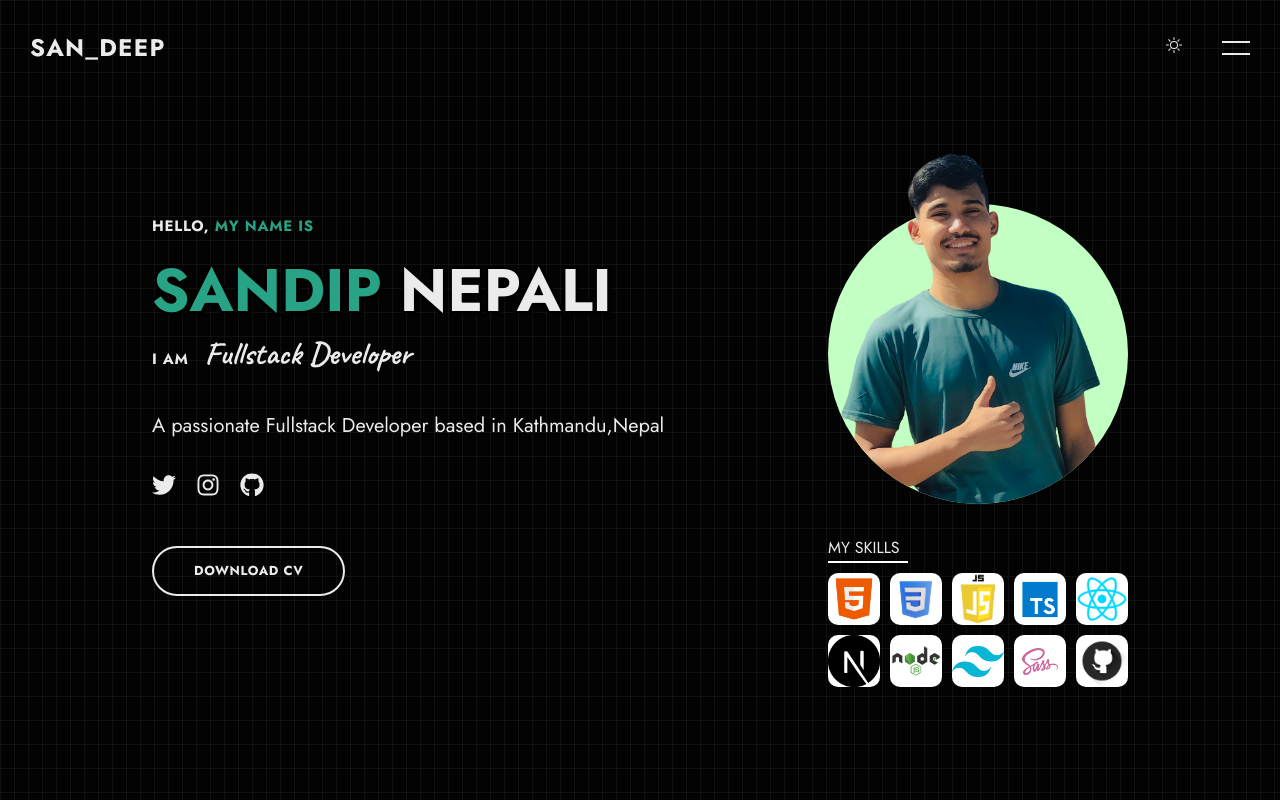
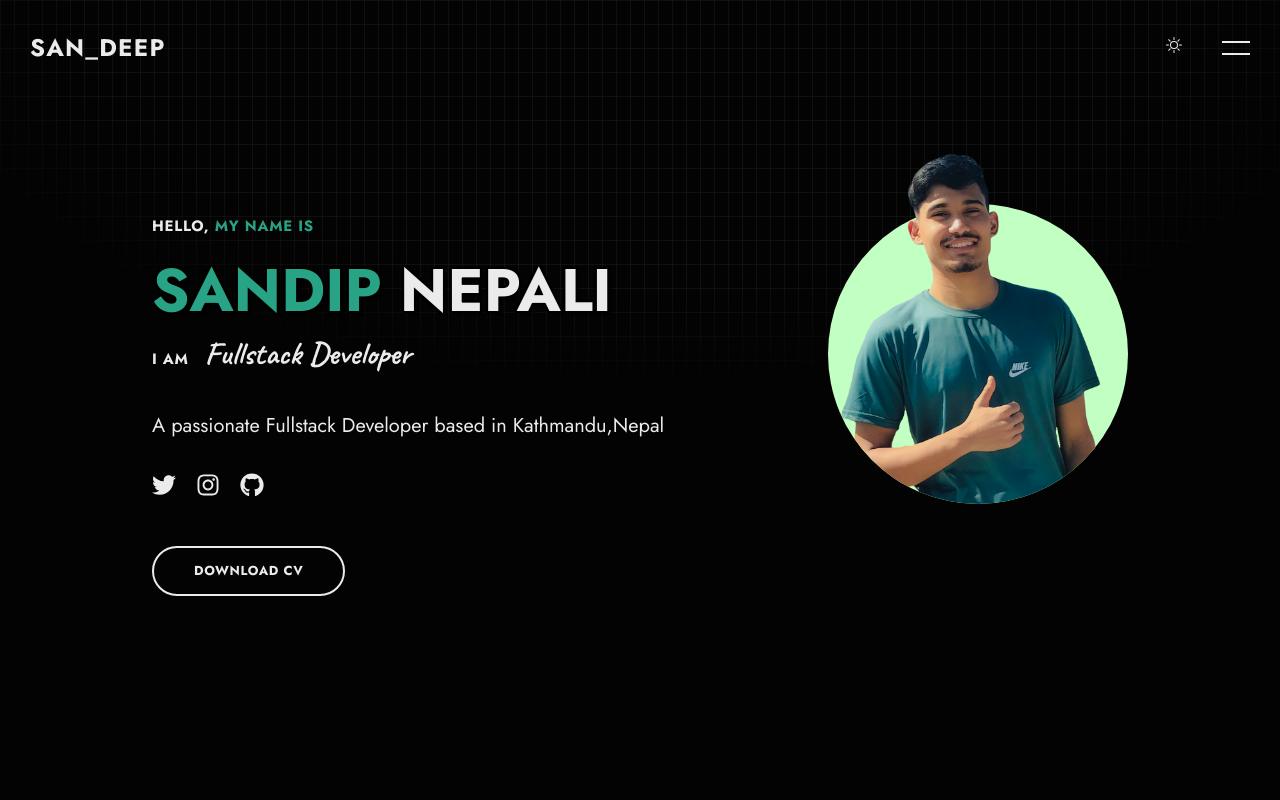
Before and after one commit to sandeepsz/mywebsite, a React (Vite) app: page /#home in a window 1280 px wide. Shown: the top 800 px of the page. Built offline with nearby package versions, Linux system fonts and the light colour scheme.

Commit message:
update background view

```diff
--- a/src/App.css
+++ b/src/App.css
@@ -89,40 +89,6 @@ html {
 }
 
 /* css for mask background */
-
-.absolute {
-  position: absolute;
-}
-
-.bottom-0 {
-  bottom: 0;
-}
-
-.left-0 {
-  left: 0;
-}
-
-.right-0 {
-  right: 0;
-}
-
-.top-0 {
-  top: 0;
-}
-
-.bg-linear-gradient {
-  background-image: linear-gradient(to right, #4f4f4f2e 1px, transparent 1px),
-    linear-gradient(to bottom, #4f4f4f2e 1px, transparent 1px);
-}
-
-.bg-size {
-  background-size: 14px 24px;
-}
-
-.main {
-  overflow-y: scroll;
-  height: 100vh;
-}
 
 button,
 input,
--- a/src/App.jsx
+++ b/src/App.jsx
@@ -5,12 +5,14 @@ import Projects from "./components/project/Projects";
 import Contact from "./components/contact/Contact";
 import Footer from "./components/footer/footer";
 import "./App.css";
+import Skills from "./components/skills/Skills";
 
 function App() {
   return (
     <main className="main absolute bottom-0 left-0 right-0 top-0 bg-linear-gradient bg-size mask-image">
       <Header />
       <Home />
+      <Skills />
       <Projects />
       <Contact />
       <Footer />
--- a/src/components/home/Home.jsx
+++ b/src/components/home/Home.jsx
@@ -9,6 +9,7 @@ import { motion } from "framer-motion";
 const Home = () => {
   return (
     <section className="home" id="home">
+      <div className="back-image"></div>
       <div className="home__container container">
         <motion.div
           initial="hidden"
@@ -49,7 +50,7 @@ const Home = () => {
             <img src={profileImg} alt="" className="home__profile" />
           </motion.div>
 
-          <div className="home_skills_container">
+          {/* <div className="home_skills_container">
             <p>MY SKILLS</p>
             <div className="home_skills">
               {skills.map((item, id) => {
@@ -70,7 +71,7 @@ const Home = () => {
                 );
               })}
             </div>
-          </div>
+          </div> */}
         </div>
 
         <p className="home__text">
--- a/src/components/home/home.css
+++ b/src/components/home/home.css
@@ -1,8 +1,35 @@
 .home {
+  position: relative;
   background-color: var(--first-gradient);
   height: 100vh;
   display: grid;
   align-items: center;
+}
+
+.back-image {
+  position: fixed;
+  top: 0;
+  bottom: 0;
+  left: 0;
+  right: 0;
+  background-image: linear-gradient(to right, #4f4f4f2e 1px, transparent 1px),
+    linear-gradient(to bottom, #4f4f4f2e 1px, transparent 1px);
+  background-size: 14px 24px;
+  -webkit-mask-image: radial-gradient(
+    ellipse 60% 50% at 50% 0%,
+    #000 70%,
+    transparent 100%
+  );
+  mask-image: radial-gradient(
+    ellipse 60% 50% at 50% 0%,
+    #000 70%,
+    transparent 100%
+  );
+  -webkit-mask-size: cover;
+  mask-size: cover;
+  -webkit-mask-repeat: no-repeat;
+  mask-repeat: no-repeat;
+  -webkit-mask-position: center;
 }
 
 .home__container {
--- /dev/null
+++ b/src/components/skills/Skills.jsx
@@ -0,0 +1,7 @@
+import React from "react";
+
+const Skills = () => {
+  return <div>Skills</div>;
+};
+
+export default Skills;
```
